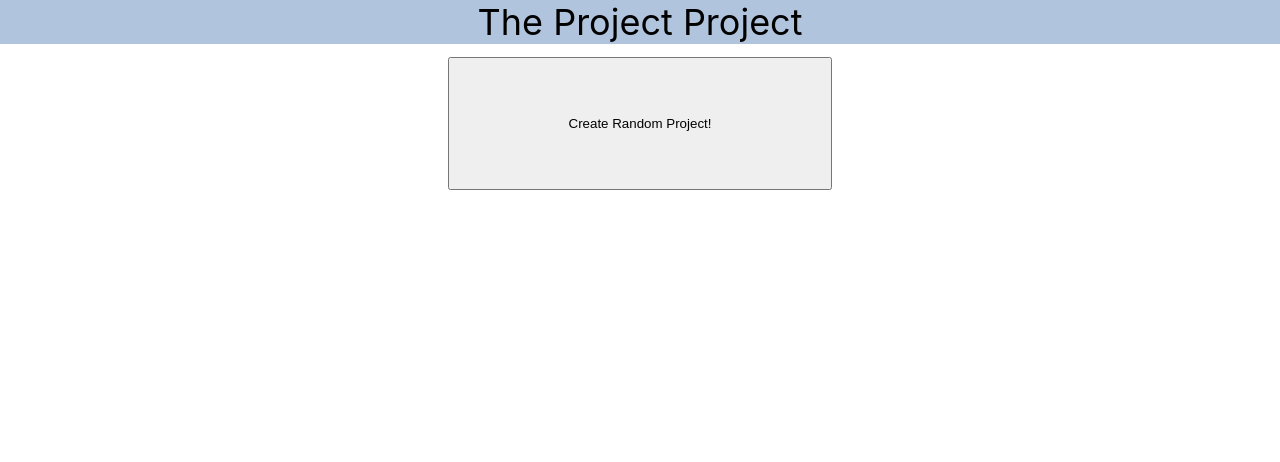
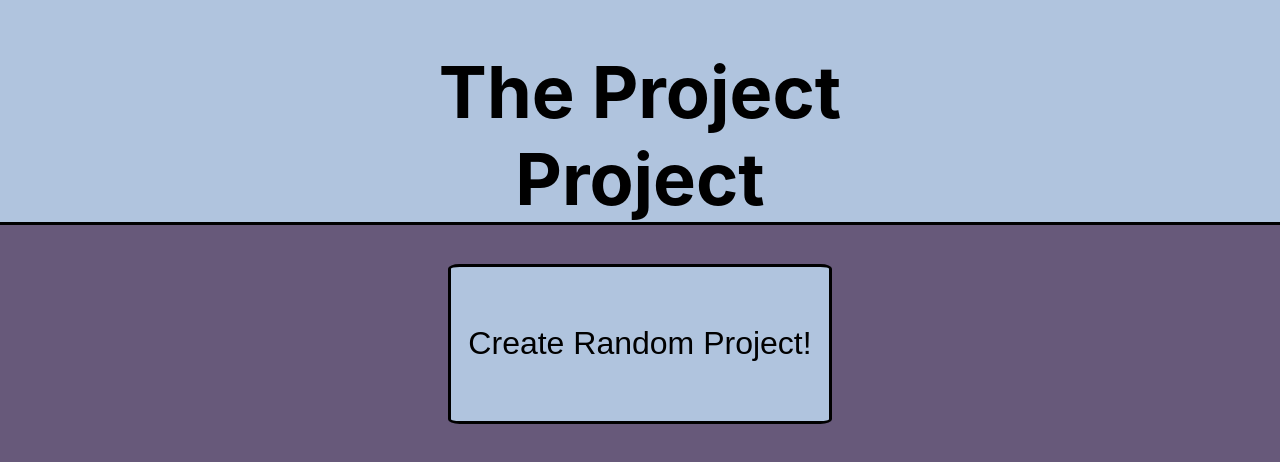
Before and after one commit to AurumValian/projenerator, a React (Create React App) app: page / in a window 1280 px wide. Shown: the top 462 px of the page. Built offline with nearby package versions, Linux system fonts and the light colour scheme.

Commit message:
Add intermediate styling

```diff
--- a/src/App/App.css
+++ b/src/App/App.css
@@ -1,9 +1,18 @@
+html {
+  height: 100%;
+  background-color: #67597A
+}
+
 .App {
   text-align: center;
 }
 
 .random-project-button {
-  margin-top: 1%;
-  height: 10em;
+  margin-top: 3%;
+  font-size: 2em;
+  height: 5em;
   width: 30vw;
+  background-color: lightsteelblue;
+  border-radius: 3%;
+  border: 3px solid black;
 }
--- a/src/Favorites/Favorites.css
+++ b/src/Favorites/Favorites.css
@@ -0,0 +1,7 @@
+.card-section {
+  display: flex;
+  flex-wrap: wrap;
+  justify-content: space-around;
+  margin-left: 5%;
+  margin-right: 5%;
+}
--- a/src/Favorites/Favorites.js
+++ b/src/Favorites/Favorites.js
@@ -10,7 +10,7 @@ class Favorites extends Component {
 
   render() {
     return(
-      <section>
+      <section className="card-section">
         {this.props.favorites.map((favorite, index) =>
           <ProjectCard api={favorite.api.API} link={favorite.api.Link} audience={favorite.audience} key={index} id={index} deleteFavorite={this.props.deleteFavorite}/>
         )}
--- a/src/Header/Header.css
+++ b/src/Header/Header.css
@@ -1,4 +1,37 @@
 header {
+  height: 100%;
   background-color: lightsteelblue;
-  font-size: 36px
+  font-size: 36px;
+  border-bottom: 3px solid black;
+  display: grid;
+  grid-template-columns: 1fr 2fr 1fr;
 }
+
+h1 {
+  grid-column: 2;
+  margin-bottom: 0
+}
+
+.favorites-button {
+  margin-top: 10%;
+  grid-row: 2;
+  grid-column: 1;
+  width: 50%;
+  height: 50%;
+  font-size: 2vw;
+  background-color: #004346;
+  color: #FFFFFF;
+  margin-left: 7%;
+}
+
+.home-button {
+  margin-top: 10%;
+  grid-column: 3;
+  grid-row: 2;
+  width: 50%;
+  height: 50%;
+  font-size: 2vw;
+  background-color: #004346;
+  color: #FFFFFF;
+  margin-right: 7%;
+}
--- a/src/Header/Header.js
+++ b/src/Header/Header.js
@@ -9,7 +9,7 @@ function Header(props) {
       {props.favorites[0] &&
         <Link to="/favorites"><button className="favorites-button">Your Favorites</button></Link>
       }
-      The Project Project
+      <h1>The Project Project</h1>
       {!props.isHome &&
         <Link to="/"><button className="home-button" onClick={props.backHome}>Back to Home</button></Link>
       }
--- a/src/Project/Project.css
+++ b/src/Project/Project.css
@@ -4,6 +4,16 @@
   margin-top: 5%;
   text-align: center;
   width: 40%;
-  border: 1px solid black;
-  font-size: 18px;
+  border: 3px solid black;
+  border-radius: 3%;
+  font-size: 1.5em;
+  background-color: lightsteelblue;
 }
+
+.save-to-favorites {
+  height: 3em;
+  font-size: .8em;
+  background-color: #004346;
+  color: #FFFFFF;
+  border: 1px solid lightsteelblue;
+}
--- a/src/ProjectCard/ProjectCard.css
+++ b/src/ProjectCard/ProjectCard.css
@@ -0,0 +1,26 @@
+.project-card {
+  display: grid;
+  grid-template-rows: 3fr 1fr;
+  grid-template-columns: 30% 40% 30%;
+  margin-top: 2%;
+  background-color: lightsteelblue;
+  border: 3px solid black;
+  font-size: 1.2em;
+  width: 25vw;
+  height: 30vh;
+  overflow-wrap: break-word;
+}
+
+
+.card-info {
+  grid-row: 1;
+  grid-column-start: 1;
+  grid-column-end: 4;
+}
+
+.delete-button {
+  width: 100%;
+  grid-column: 2;
+  grid-row: 2;
+  font-size: 1.2em;
+}
--- a/src/ProjectCard/ProjectCard.js
+++ b/src/ProjectCard/ProjectCard.js
@@ -5,9 +5,11 @@ import PropTypes from "prop-types";
 function ProjectCard(props) {
   return (
     <article className="project-card" id={props.id}>
+      <p className="card-info">
       API: {props.api} <br/>
       Audience: {props.audience} <br/>
       Link: {props.link} <br/>
+      </p>
       <button className="delete-button" onClick={props.deleteFavorite}>Delete</button>
     </article>
   )
```
